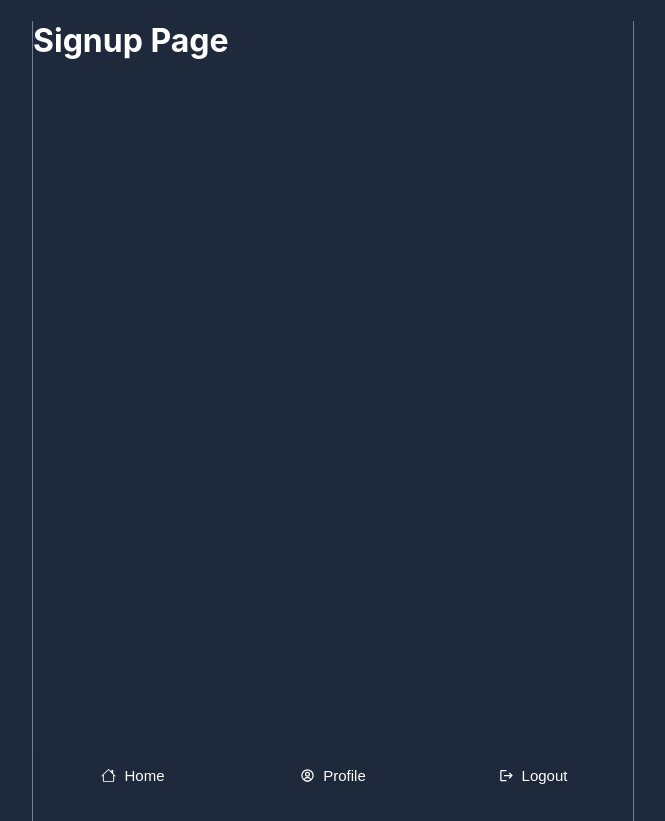
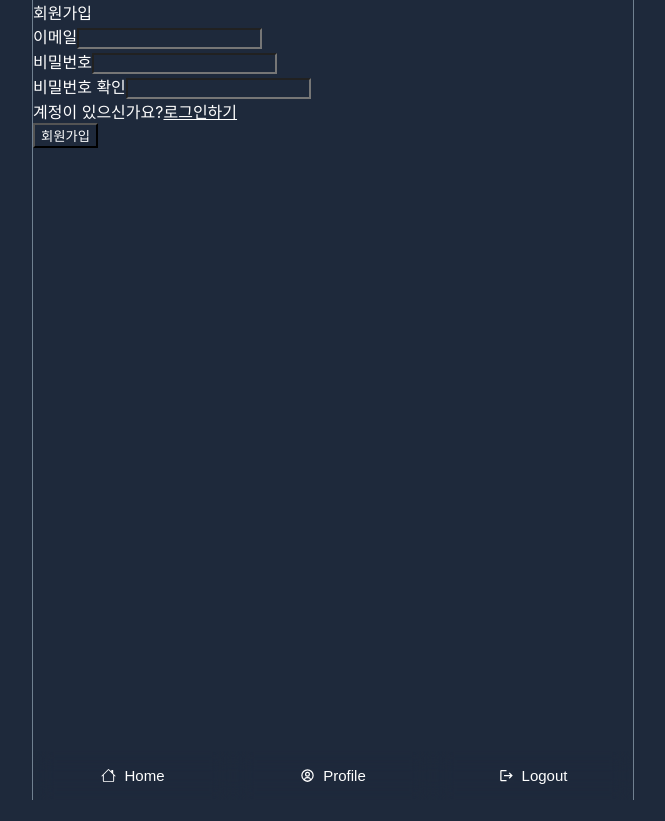
Before and after one commit to fined187/react-twitter, a React (Create React App) app: page /users/signup in a window 1280 px wide. Shown: the whole page, without its empty margins (307-972 px from the left). After the commit the page ends 800 px from the top, so only its background shows below. Built offline with nearby package versions, Linux system fonts and the light colour scheme; no server answers.

Commit message:
auth setting with firebase

```diff
--- a/package.json
+++ b/package.json
@@ -20,6 +20,7 @@
     "react-query": "^3.39.3",
     "react-router-dom": "^6.21.2",
     "react-scripts": "5.0.1",
+    "react-toastify": "^10.0.4",
     "sass": "^1.69.7",
     "scss": "^0.2.4",
     "swiper": "^9",
--- a/src/App.tsx
+++ b/src/App.tsx
@@ -1,18 +1,32 @@
-import { useState } from 'react'
+import { useEffect, useState } from 'react'
 import Router from './components/Router'
 import Layout from './components/Layout'
-import { getAuth } from 'firebase/auth'
+import { getAuth, onAuthStateChanged } from 'firebase/auth'
 import { app } from './firebaseApp'
+import { ToastContainer } from 'react-toastify'
 
 function App() {
   const auth = getAuth(app)
+  const [init, setInit] = useState<boolean>(false)
   const [isAuthenticated, setIsAuthenticated] = useState<boolean>(
     !!auth.currentUser,
   )
-  console.log(isAuthenticated)
+
+  useEffect(() => {
+    onAuthStateChanged(auth, (user) => {
+      if (user) {
+        setIsAuthenticated(true)
+      } else {
+        setIsAuthenticated(false)
+      }
+      setInit(true)
+    })
+  }, [auth])
+
   return (
     <Layout>
-      <Router />
+      <ToastContainer />
+      {init ? <Router isAuthenticated={isAuthenticated} /> : 'Loading...'}
     </Layout>
   )
 }
--- a/src/components/Router.tsx
+++ b/src/components/Router.tsx
@@ -11,9 +11,15 @@ import LoginPage from '@/pages/users/login'
 import SignupPage from '@/pages/users/signup'
 import { Navigate, Route, Routes } from 'react-router-dom'
 
-export default function Router() {
+interface RouterProps {
+  isAuthenticated: boolean
+}
+
+export default function Router({ isAuthenticated }: RouterProps) {
   return (
     <Routes>
+      {isAuthenticated ? (
+        <>
           <Route path="/" element={<HomePage />} />
           <Route path="/posts" element={<PostListPage />} />
           <Route path="/posts/:id" element={<PostDetail />} />
@@ -23,9 +29,14 @@ export default function Router() {
           <Route path="/profile/edit" element={<ProfileEdit />} />
           <Route path="/notification" element={<NotificationsPage />} />
           <Route path="/search" element={<SearchPage />} />
+        </>
+      ) : (
+        <>
           <Route path="/users/login" element={<LoginPage />} />
           <Route path="/users/signup" element={<SignupPage />} />
-      <Route path="*" element={<Navigate replace to="/" />} />
+          <Route path="*" element={<Navigate replace to="/users/login" />} />
+        </>
+      )}
     </Routes>
   )
 }
--- /dev/null
+++ b/src/components/users/LoginForm.tsx
@@ -0,0 +1,3 @@
+export default function LoginForm() {
+  return <div></div>
+}
--- /dev/null
+++ b/src/components/users/SignupForm.tsx
@@ -0,0 +1,121 @@
+import { useState } from 'react'
+import { Link, useNavigate } from 'react-router-dom'
+import { getAuth, createUserWithEmailAndPassword } from 'firebase/auth'
+import { app } from '@/firebaseApp'
+import { toast } from 'react-toastify'
+
+export default function SignupForm() {
+  const [error, setError] = useState<string>('')
+  const [email, setEmail] = useState<string>('')
+  const [password, setPassword] = useState<string>('')
+  const [passwordConfirmation, setPasswordConfirmation] = useState<string>('')
+  const navigate = useNavigate()
+
+  const onSubmit = async (e: React.FormEvent<HTMLFormElement>) => {
+    e.preventDefault()
+    try {
+      const auth = getAuth(app)
+      await createUserWithEmailAndPassword(auth, email, password)
+      navigate('/')
+      toast.success('회원가입이 완료되었습니다.')
+    } catch (error: any) {
+      console.log(error)
+      toast.error(error?.code)
+    }
+  }
+
+  const onChange = (e: React.ChangeEvent<HTMLInputElement>) => {
+    const {
+      target: { name, value },
+    } = e
+
+    if (name === 'email') {
+      setEmail(value)
+      const emailRegex = /^[^\s@]+@[^\s@]+\.[^\s@]+$/
+      if (!emailRegex.test(value)) {
+        setError('이메일 형식이 올바르지 않습니다.')
+      } else {
+        setError('')
+      }
+    }
+
+    if (name === 'password') {
+      setPassword(value)
+
+      if (value?.length < 8) {
+        setError('비밀번호는 8자 이상이어야 합니다.')
+      } else {
+        setError('')
+      }
+    }
+
+    if (name === 'password__confirmation') {
+      setPasswordConfirmation(value)
+      if (value !== password) {
+        setError('비밀번호가 일치하지 않습니다.')
+      } else if (value.length < 8) {
+        setError('비밀번호는 8자 이상이어야 합니다.')
+      } else {
+        setError('')
+      }
+    }
+  }
+
+  return (
+    <form className="form form--lg" onSubmit={onSubmit}>
+      <div className="form__title">회원가입</div>
+      <div className="form__block">
+        <label htmlFor="email">이메일</label>
+        <input
+          type="text"
+          id="email"
+          name="email"
+          value={email || ''}
+          required
+          onChange={onChange}
+        />
+      </div>
+      <div className="form__block">
+        <label htmlFor="password">비밀번호</label>
+        <input
+          type="password"
+          id="password"
+          name="password"
+          value={password || ''}
+          onChange={onChange}
+          required
+        />
+      </div>
+      <div className="form__block">
+        <label htmlFor="password__confirmation">비밀번호 확인</label>
+        <input
+          type="password"
+          id="password"
+          name="password__confirmation"
+          required
+          value={passwordConfirmation || ''}
+          onChange={onChange}
+        />
+      </div>
+      {/* error? */}
+      {error && error?.length > 0 && (
+        <div className="form__block">
+          <div className="form__error">contents</div>
+        </div>
+      )}
+      <div className="form__block">
+        계정이 있으신가요?
+        <Link to="/users/login">로그인하기</Link>
+      </div>
+      <div className="form__block">
+        <button
+          type="submit"
+          disabled={error.length > 0}
+          className="form__btn-submit"
+        >
+          회원가입
+        </button>
+      </div>
+    </form>
+  )
+}
--- a/src/pages/users/signup.tsx
+++ b/src/pages/users/signup.tsx
@@ -1,7 +1,5 @@
+import SignupForm from '@/components/users/SignupForm'
+
 export default function SignupPage() {
-  return (
-    <div>
-      <h1>Signup Page</h1>
-    </div>
-  )
+  return <SignupForm />
 }
```
Also changed, not shown: .pnp.cjs, 1 other file (tests, documents, lock files or other folders). Lines whose indentation alone changed are shown as unchanged.
